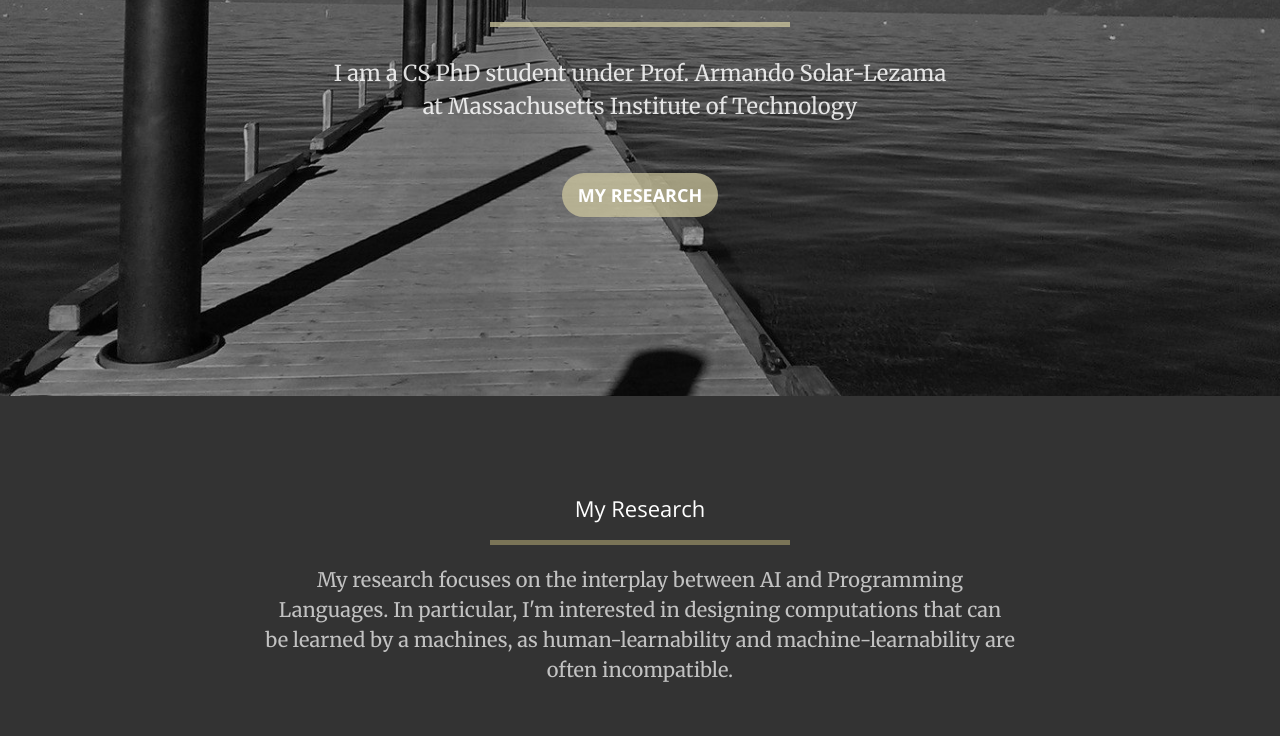
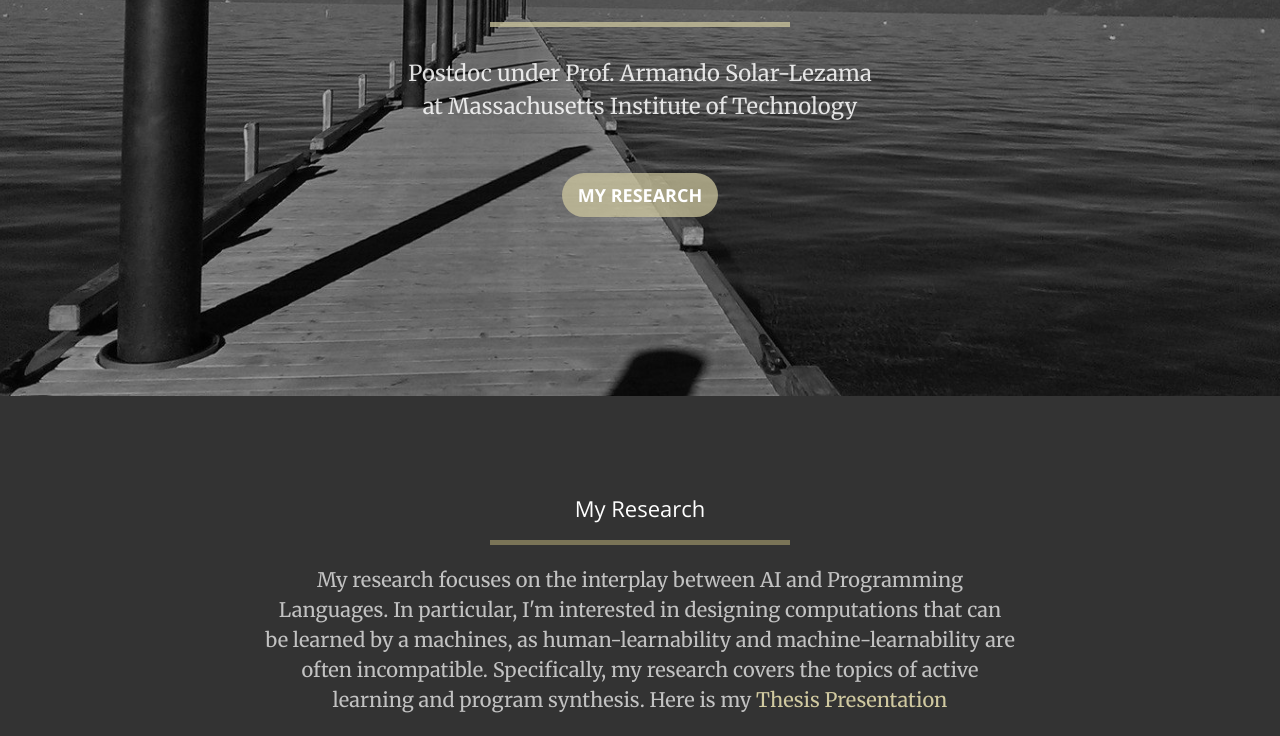
Before and after one commit to evanthebouncy/old_evanthebouncy.github.io, a website: page index.html in a window 1280 px wide. Shown: the part 404-1140 px from the top of the page. Drawn offline with nearby package versions, Linux system fonts and the light colour scheme.

Commit message:
more stuf

```diff
--- a/css/creative.css
+++ b/css/creative.css
@@ -27,6 +27,12 @@ a {
   -moz-transition: all 0.35s;
   transition: all 0.35s;
   color: #F05F40;
+}
+a.haha {
+  -webkit-transition: all 0.35s;
+  -moz-transition: all 0.35s;
+  transition: all 0.35s;
+  color: #d0c9a0;
 }
 a:hover,
 a:focus {
--- a/index.html
+++ b/index.html
@@ -82,7 +82,7 @@
                 </div>
                 <h1 id="homeHeading">Hello, I am Evan Pu</h1>
                 <hr>
-                <p>I am a CS PhD student under Prof. Armando Solar-Lezama <br> at Massachusetts Institute of Technology</p>
+                <p>Postdoc under Prof. Armando Solar-Lezama <br> at Massachusetts Institute of Technology </p>
                 <a href="#about" class="btn btn-primary btn-lg page-scroll">My Research</a>
             </div>
         </div>
@@ -94,8 +94,15 @@
                 <div class="col-lg-8 col-lg-offset-2 text-center">
                     <h2 class="section-heading">My Research</h2>
                     <hr class="light">
-                    <p class="text-faded">My research focuses on the interplay between AI and Programming Languages.
-                    In particular, I'm interested in designing computations that can be learned by a machines, as human-learnability and machine-learnability are often incompatible.</p>
+                    <p class="text-faded">My research focuses on the interplay
+                    between AI and Programming Languages.  In particular, I'm
+                    interested in designing computations that can be learned by
+                    a machines, as human-learnability and machine-learnability
+                    are often incompatible. Specifically, my research covers
+                    the topics of active learning and program synthesis. Here
+                    is my <a class="haha"
+                    href="https://youtu.be/YDjmYXqZiYw">Thesis Presentation</a>
+                </p>
                 </div>
             </div>
         </div>
@@ -115,7 +122,7 @@
 
                     <!-- block for repl -->
                     <div class="col-lg-10 col-lg-offset-1">
-                        <h3 class="text-dim">Write, Execute, Assess: Program Synthesis with a REPL</h3>
+                        <h3 class="text-dim">Write, Execute, Assess: Program Synthesis with a REPL (NeurIPS 2019)</h3>
                         <p class="text-muted smalll">Kevin Ellis*, Maxwell Nye*, Yewen Pu*, Felix Sosa*, Josh Tenenbaum, Armando Solar-Lezama</p>
 
                         <div class="col-lg-12 col-md-12 whitee">
@@ -299,7 +306,7 @@
                 <div class="col-lg-12 text-center">
                     <h2 class="section-heading text-faded">Resume</h2>
                     <hr class="primary">
-                    <p>last updated 2019-06-29</p>
+                    <p>last updated 2019-09-10</p>
                 </div>
             </div>
         </div>
```
Also changed, not shown: 1 other file.
